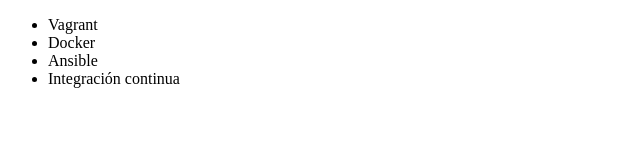
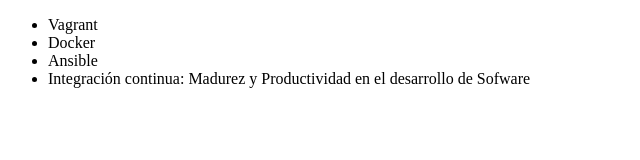
Before and after one commit to GregoryM13/Alura-git, a plain HTML site: page index.html in a window 1280 px wide. Shown: the whole page, without its empty margins (0-640 px from the left). Drawn offline with Linux system fonts and the light colour scheme.

Commit message:
renombrando curso de integración continua

```diff
--- a/index.html
+++ b/index.html
@@ -9,7 +9,7 @@
          <li> Vagrant </li>
          <li> Docker </li>
          <li> Ansible </li>
-         <li> Integración continua </li>
+         <li> Integración continua: Madurez y Productividad en el desarrollo de Sofware </li>
      </ul>
 </body>
 </html>
```
